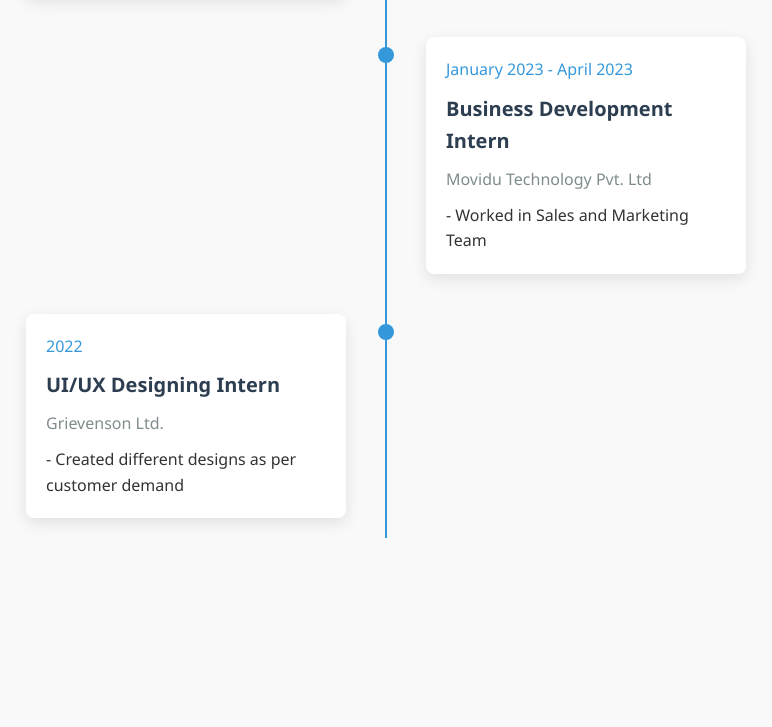
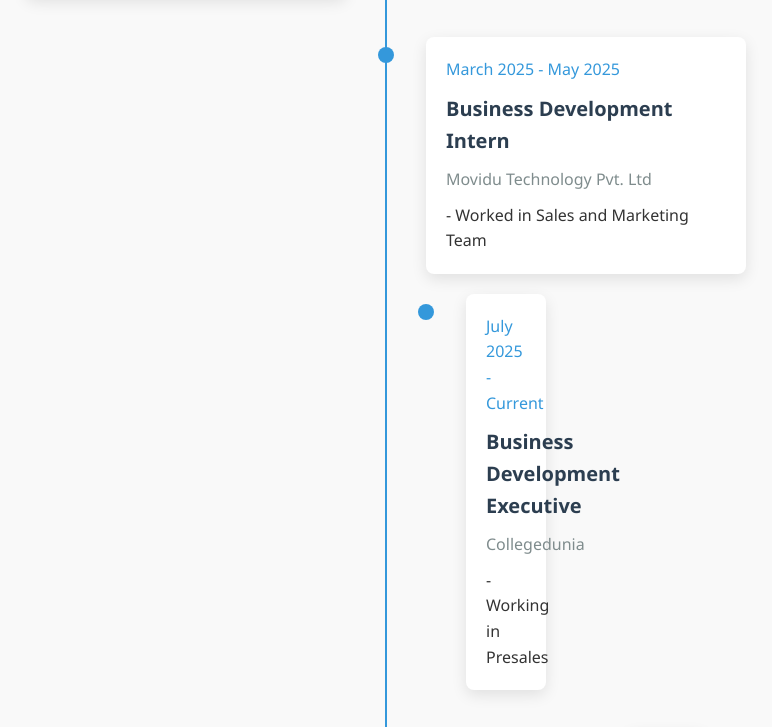
Before and after one commit to Shivanshhhhhh8/Shivanshhhhhh8.github.io, a plain HTML site: page index.html in a window 1280 px wide. Shown: the part 2268-2995 px from the top of the page, without its empty margins (254-1026 px from the left). Drawn offline with Linux system fonts and the light colour scheme.

Commit message:
Update index.html

```diff
--- a/index.html
+++ b/index.html
@@ -743,11 +743,21 @@
                     <div class="timeline-item">
                         <div class="timeline-dot"></div>
                         <div class="timeline-content">
-                            <div class="timeline-date">January 2023 - April 2023</div>
+                            <div class="timeline-date">March 2025 - May 2025 </div>
                             <h3 class="timeline-title">Business Development Intern</h3>
                             <div class="timeline-company">Movidu Technology Pvt. Ltd</div>
                             <p class="timeline-description">
                                 - Worked in Sales and Marketing Team
+                            </p>
+                        </div>
+                        <div class="timeline-item">
+                        <div class="timeline-dot"></div>
+                        <div class="timeline-content">
+                            <div class="timeline-date">July 2025 - Current</div>
+                            <h3 class="timeline-title">Business Development Executive</h3>
+                            <div class="timeline-company">Collegedunia</div>
+                            <p class="timeline-description">
+                                - Working in Presales
                             </p>
                         </div>
                     </div>
```
